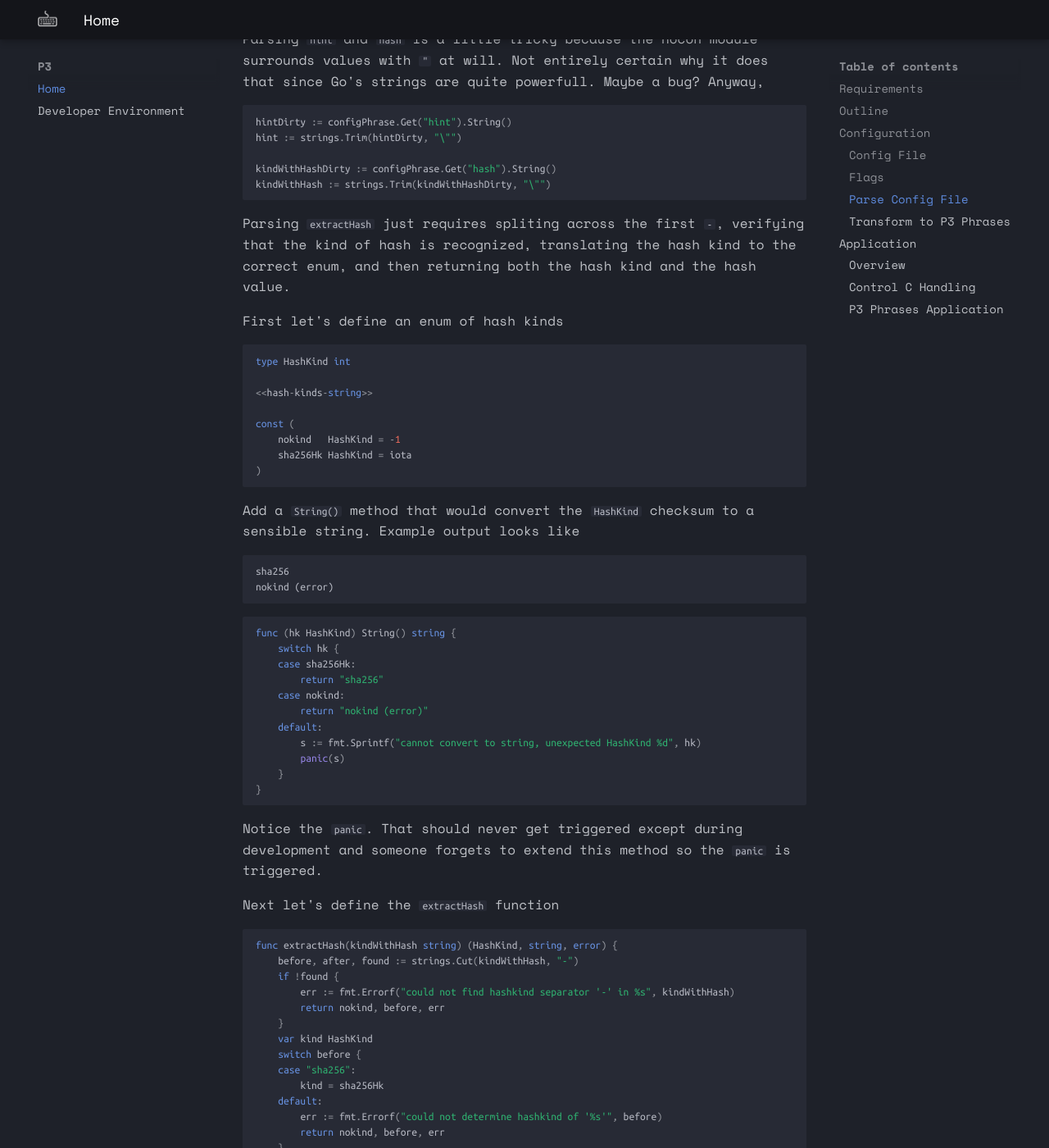
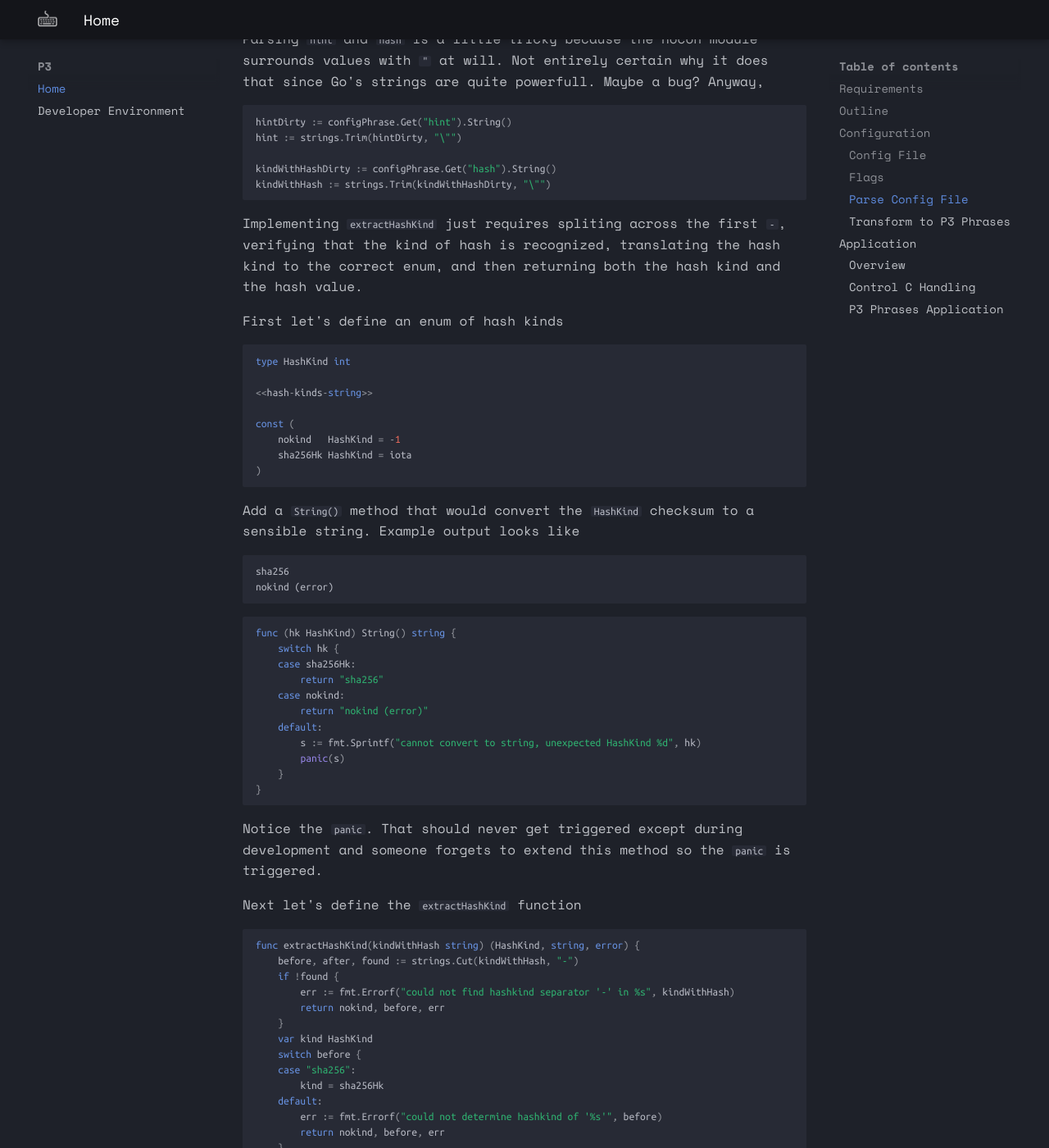
Before and after one commit to SanferDsouza/p3, an MkDocs documentation site: the page built from docs/index.md, in a window 1280 px wide and 1400 px high, scrolled down 3272 px. Shown: the whole window at 82% size. Built offline with MkDocs 1.6.1 and Material for MkDocs 9.7.7, drawn with Linux system fonts in a browser that asks for light colours; some of the changed text lies outside the part shown.

Commit message:
refactor: rename extractHash to extractHashKind

````diff
--- a/docs/index.md
+++ b/docs/index.md
@@ -159,7 +159,7 @@
 
 	<<parse-config-phrase>>
 
-	kind, hash, err := extractHash(kindWithHash)
+	kind, hash, err := extractHashKind(kindWithHash)
 	if err != nil {
 		log.Fatalf("could not extract hash in '%s': %v", kindWithHash, err)
 	}
@@ -180,7 +180,7 @@
 kindWithHash := strings.Trim(kindWithHashDirty, "\"")
 ```
 
-Parsing `extractHash` just requires spliting across the first `-`,
+Implementing `extractHashKind` just requires spliting across the first `-`,
 verifying that the kind of hash is recognized,
 translating the hash kind to the correct enum,
 and then returning both the hash kind and the hash value.
@@ -225,10 +225,10 @@
 Notice the `panic`. That should never get triggered except during development and
 someone forgets to extend this method so the `panic` is triggered.
 
-Next let's define the `extractHash` function
+Next let's define the `extractHashKind` function
 
 ```{.go #helpers}
-func extractHash(kindWithHash string) (HashKind, string, error) {
+func extractHashKind(kindWithHash string) (HashKind, string, error) {
 	before, after, found := strings.Cut(kindWithHash, "-")
 	if !found {
 		err := fmt.Errorf("could not find hashkind separator '-' in %s", kindWithHash)
````
Also changed, not shown: 1 other file.
